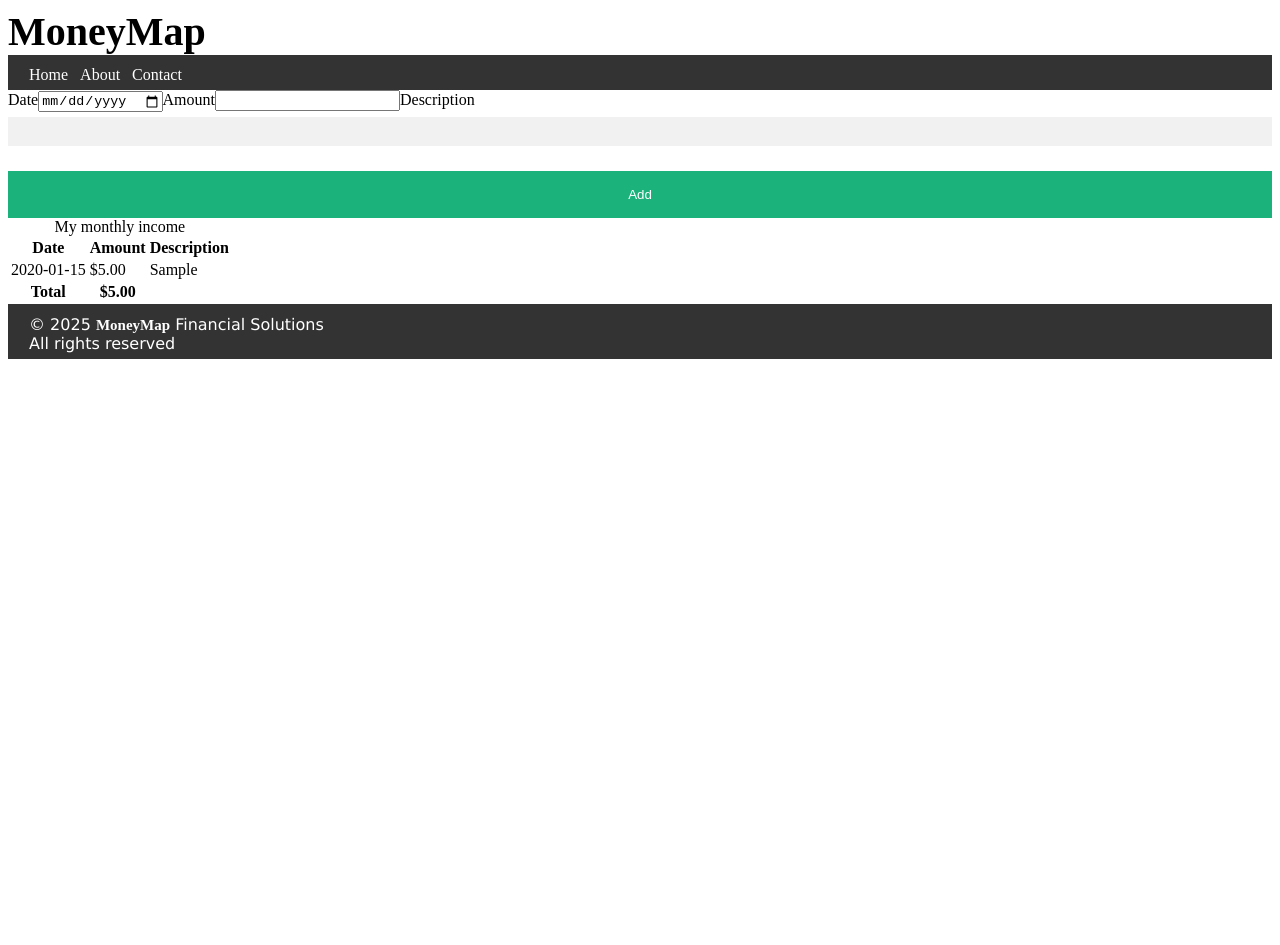
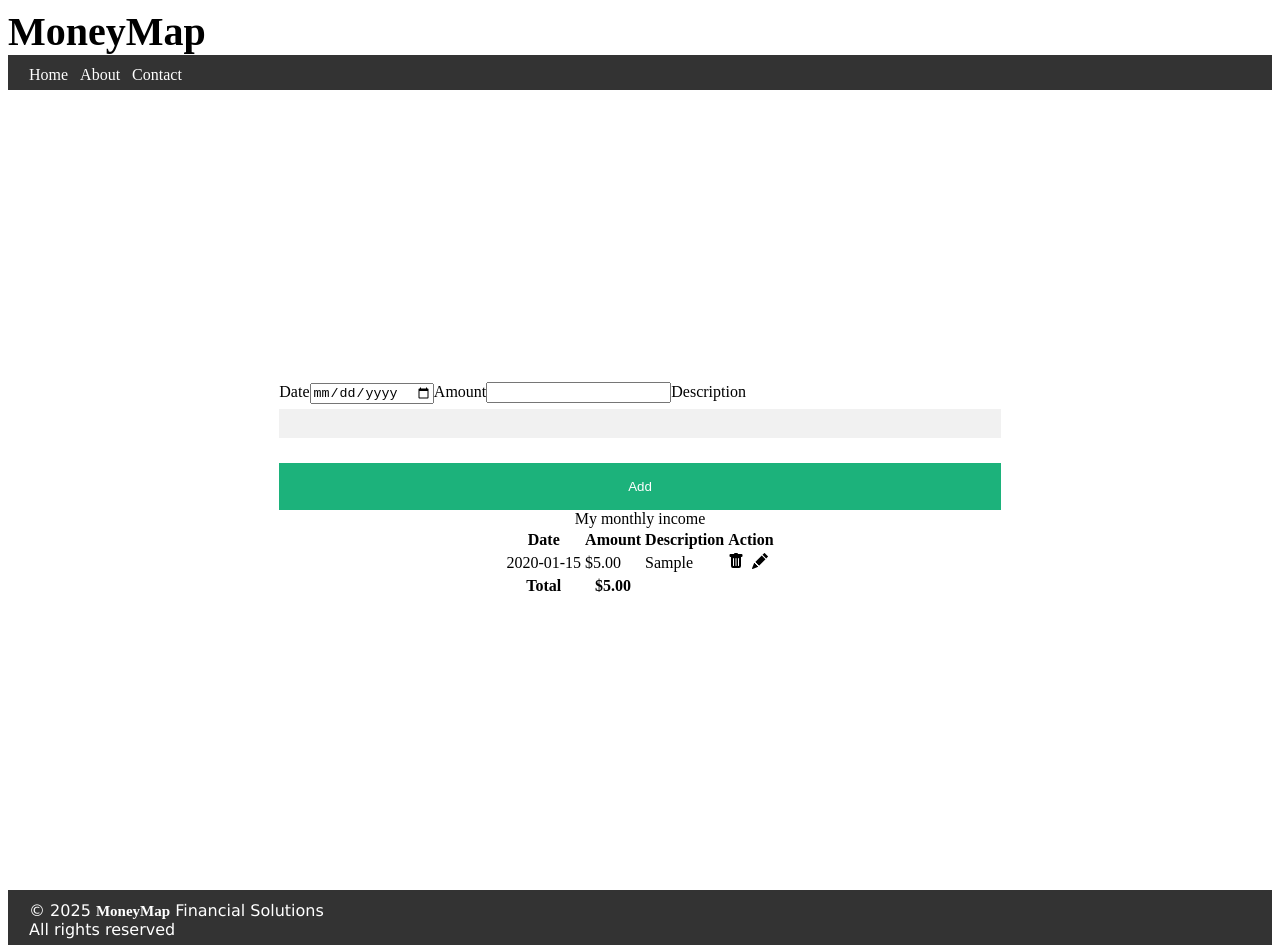
Before and after one commit to OznurKaya1/MoneyMap-OznurK, a React (Vite) app in the folder MoneyMap/: page /income in a window 1280 px wide. Both pictures are taken after typing "2020-01-15", "5", "Sample" into the empty fields and a click on the button "Add". Before the commit the page ends 808 px from the top, so only its background shows below. Built offline with nearby package versions, Linux system fonts and the light colour scheme; a web font is replaced by a local one.

Commit message:
Add/Edit functionality

```diff
--- a/MoneyMap/package.json
+++ b/MoneyMap/package.json
@@ -13,6 +13,7 @@
     "@heroicons/react": "^2.2.0",
     "react": "^19.1.1",
     "react-dom": "^19.1.1",
+    "react-icons": "^5.5.0",
     "react-router-dom": "^7.9.5"
   },
   "devDependencies": {
--- a/MoneyMap/src/App.css
+++ /dev/null
@@ -1,5 +0,0 @@
-.app-container {
-  display: flex;
-  flex-direction: column;
-  min-height: 100vh;
-}
--- a/MoneyMap/src/App.jsx
+++ b/MoneyMap/src/App.jsx
@@ -1,6 +1,7 @@
 import React from "react";
 import { useState } from "react";
 import { Routes, Route } from "react-router-dom";
+
 import HomePage from "./components/HomePage";
 import Login from "./components/Login";
 import SignUp from "./components/SignUp";
@@ -24,6 +25,9 @@ export default function App() {
   const [incomeList, setIncomeList] = useState([]);
   const [expenseList, setExpenseList] = useState([]);
   const [savingsList, setSavingsList] = useState([]);
+
+
+
 
   const totalIncome = incomeList.reduce((sum, item) => sum + Number(item.amount), 0);
   const totalExpense = expenseList.reduce((sum, item) => sum + Number(item.amount), 0);
--- a/MoneyMap/src/components/Tracking/Income.jsx
+++ b/MoneyMap/src/components/Tracking/Income.jsx
@@ -1,53 +1,60 @@
-import React from 'react';
-import { useState } from 'react'
+import React, { useState } from "react";
+import { BsFillTrashFill, BsFillPencilFill } from "react-icons/bs";
+import './Tracking.css';
 
 export default function Income({ incomeList, setIncomeList }) {
-    const [date, setDate] = useState("")
-    const [amount, setAmount] = useState("")
-    const [description, setDescription] = useState("")
-    const [error, setError] = useState("")
+  const [date, setDate] = useState("");
+  const [amount, setAmount] = useState("");
+  const [description, setDescription] = useState("");
+  const [error, setError] = useState("");
+  const [editingIndex, setEditingIndex] = useState(null); // Track row being edited
 
   const handleAddBtn = (e) => {
-        e.preventDefault()
-        setError("")
-        if (!date) {
-            setError("Please enter date.")
-            return
+    e.preventDefault();
+    setError("");
+
+    if (!date) { setError("Please enter date."); return; }
+    if (!amount) { setError("Please enter an amount."); return; }
+    if (Number(amount) < 0) { setError("Amount can't be less than zero."); return; }
+
+    const newIncome = { date, amount: Number(amount), description };
+
+    if (editingIndex === null) {
+      // Add new row
+      setIncomeList([...incomeList, newIncome]);
+    } else {
+      // Update existing row
+      const updatedList = incomeList.map((item, idx) => idx === editingIndex ? newIncome : item);
+      setIncomeList(updatedList);
+      setEditingIndex(null); // Reset editing state
     }
 
-        if (!amount) {
-            setError("Please enter an amount.")
-            return
-        }
+    // Clear form fields
+    setDate("");
+    setAmount("");
+    setDescription("");
+  };
 
-        if (Number(amount) < 0) {
-            setError("Amount can't be less than zero.")
-            return
-        }
+  const handleRemove = (index) => {
+    setIncomeList(incomeList.filter((_, i) => i !== index));
+  };
 
+  const handleEdit = (index) => {
+    const item = incomeList[index];
+    setDate(item.date);
+    setAmount(item.amount);
+    setDescription(item.description);
+    setEditingIndex(index); // Mark row for updating
+  };
 
-        const newIncome = {
-
-            date: date,
-            amount: Number(amount),
-            description: description
-        }
-        setIncomeList([...incomeList, newIncome])
-
-        setDate("")
-        setAmount("")
-        setDescription("")
-
-    }
   const totalAmount = incomeList.reduce((sum, item) => sum + item.amount, 0);
-
-
 
   return (
     <div className='main-container'>
       <section>
         <form>
           {error && <p className="error">{error}</p>}
+
           <label htmlFor="date">Date</label>
           <input
             type="date"
@@ -72,7 +79,10 @@ export default function Income({ incomeList, setIncomeList }) {
             onChange={(e) => setDescription(e.target.value)}
           />
 
-                    <button type="button" className="btn" onClick={handleAddBtn}>Add</button>
+          {/* Always says "Add" */}
+          <button type="button" className="btn" onClick={handleAddBtn}>
+            Add
+          </button>
         </form>
       </section>
 
@@ -80,24 +90,37 @@ export default function Income({ incomeList, setIncomeList }) {
         <caption>My monthly income</caption>
         <thead>
           <tr>
-                        <th>Date</th>
-                        <th>Amount</th>
-                        <th>Description</th>
+            <th className="date">Date</th>
+            <th className="amount">Amount</th>
+            <th className='expand'>Description</th>
+            <th className="action">Action</th>
           </tr>
         </thead>
-                <tbody>{incomeList.map((item, index) => (
+        <tbody>
+          {incomeList.map((item, index) => (
             <tr key={index}>
               <td>{item.date}</td>
-                        <td>{item.amount.toLocaleString('en-US',{style:'currency', currency:'USD'})}</td>
+              <td>{item.amount.toLocaleString('en-US', { style: 'currency', currency: 'USD' })}</td>
               <td>{item.description}</td>
-
+              <td>
+                <span className="action-buttons">
+                  <BsFillTrashFill
+                    onClick={() => handleRemove(index)}
+                    style={{ cursor: 'pointer', marginRight: '8px' }}
+                  />
+                  <BsFillPencilFill
+                    onClick={() => handleEdit(index)}
+                    style={{ cursor: 'pointer' }}
+                  />
+                </span>
+              </td>
             </tr>
           ))}
         </tbody>
         <tfoot>
           <tr>
             <th>Total</th>
-                        <th>{totalAmount.toLocaleString('en-US',{style:'currency', currency:'USD'})}</th>
+            <th>{totalAmount.toLocaleString('en-US', { style: 'currency', currency: 'USD' })}</th>
             <th></th>
           </tr>
         </tfoot>
--- a/MoneyMap/src/components/Tracking/Tracking.css
+++ b/MoneyMap/src/components/Tracking/Tracking.css
@@ -0,0 +1,13 @@
+.main-container {
+    display:flex;
+    flex-direction: column;
+    align-items: center;
+    justify-content:center;
+    height: 100vh;
+
+
+
+}
+.income-board{
+    width:100%;
+}
```
Also changed, not shown: 1 other file (tests, documents, lock files or other folders). Lines whose indentation alone changed are shown as unchanged.
